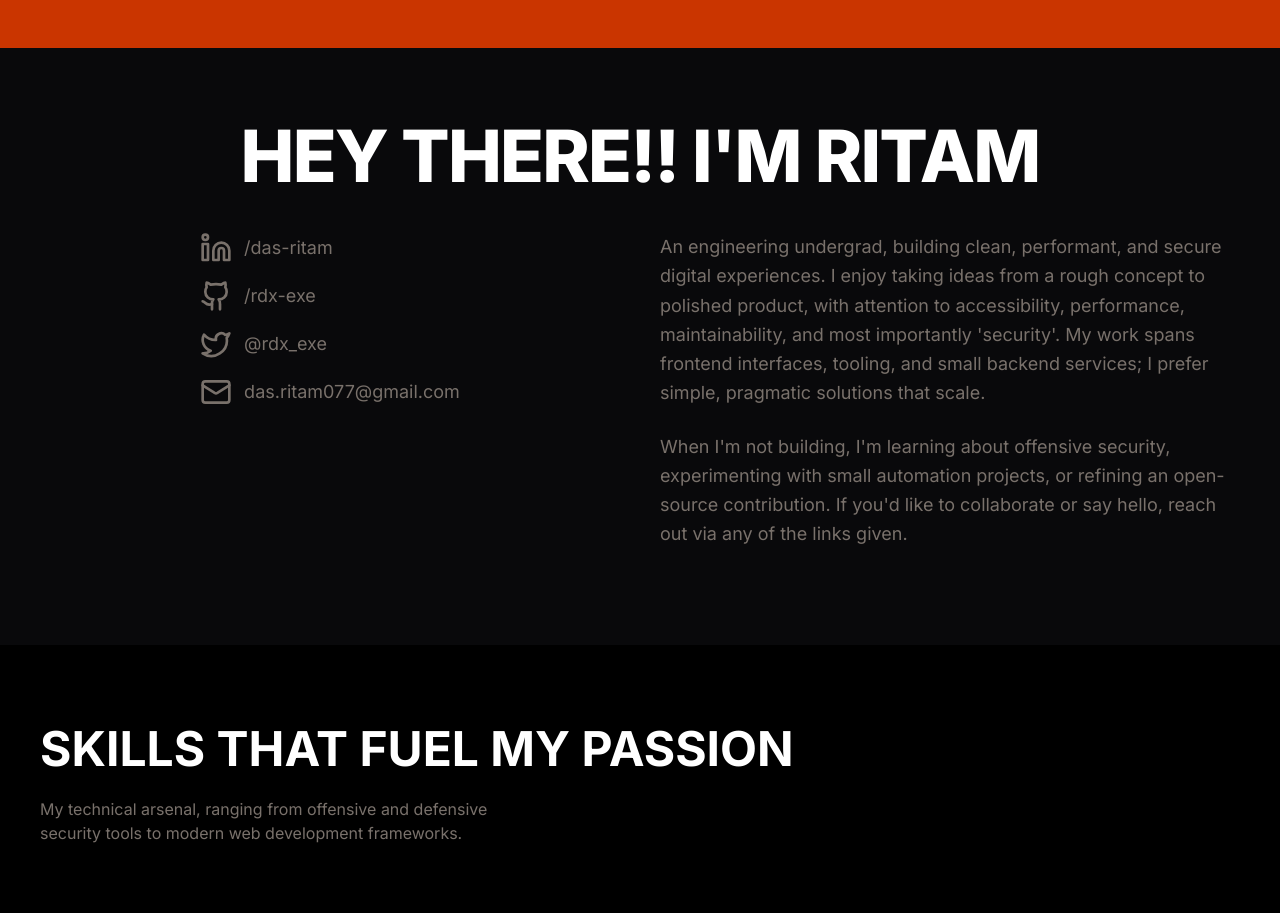
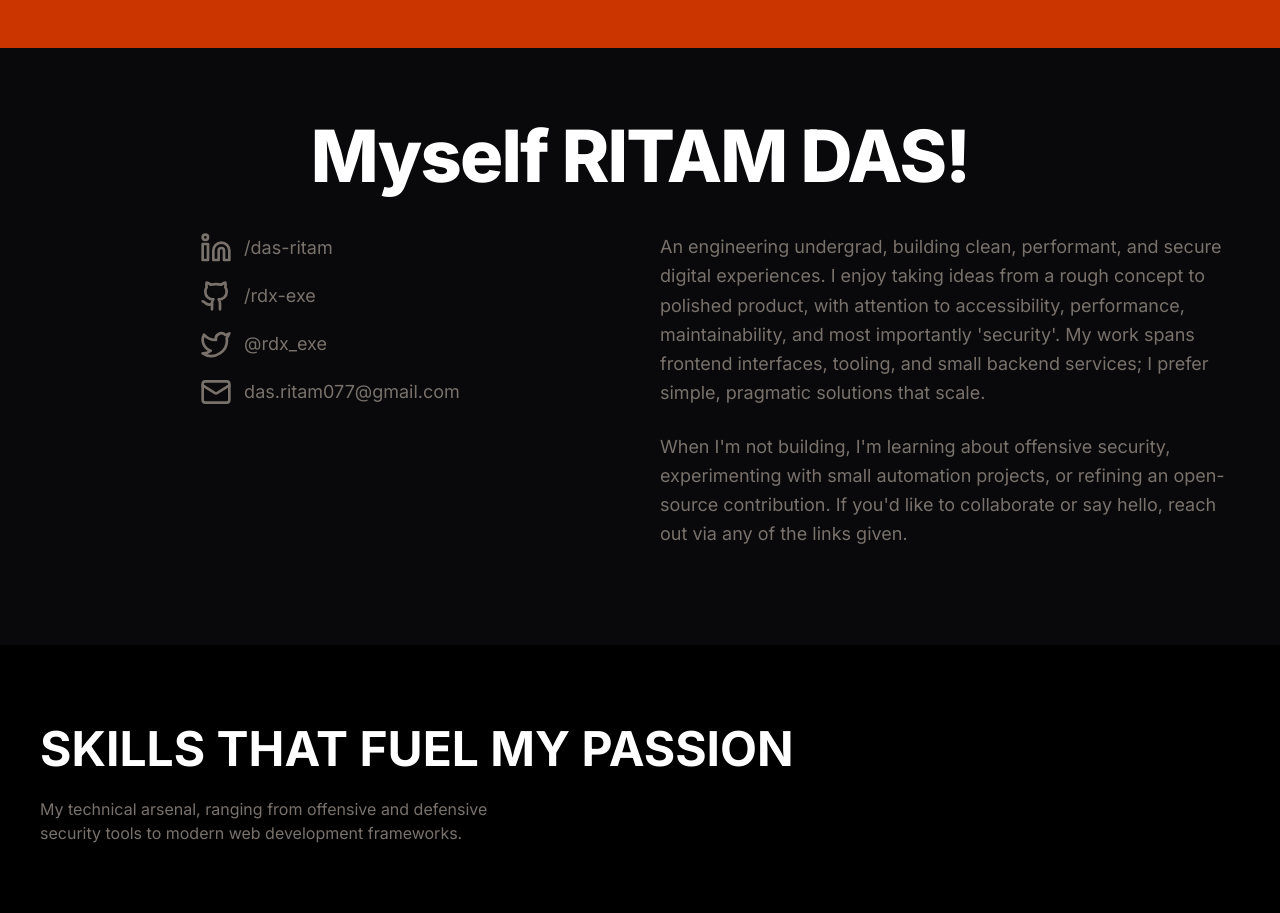
Before and after one commit to rdx-exe/RDX-Portfolio, a Next.js app: page / in a window 1280 px wide. Shown: the part 1120-2033 px from the top of the page. Built offline with nearby package versions, Linux system fonts and the light colour scheme; no server answers; a web font is replaced by a local one.

Commit message:
About updated

```diff
--- a/components/About.tsx
+++ b/components/About.tsx
@@ -13,9 +13,9 @@ export default function About() {
                         initial={{ opacity: 0, y: 8 }}
                         whileInView={{ opacity: 1, y: 0 }}
                         viewport={{ once: true }}
-                        className={`text-4xl md:text-6xl lg:text-7xl font-extrabold uppercase tracking-tight text-center mb-4`}
+                        className={`text-4xl md:text-6xl lg:text-7xl font-extrabold tracking-tight text-center mb-4`}
                     >
-                        Hey There!! I&apos;m Ritam
+                        Myself RITAM DAS!
                     </motion.h1>
                 </div>
             </header>
```
